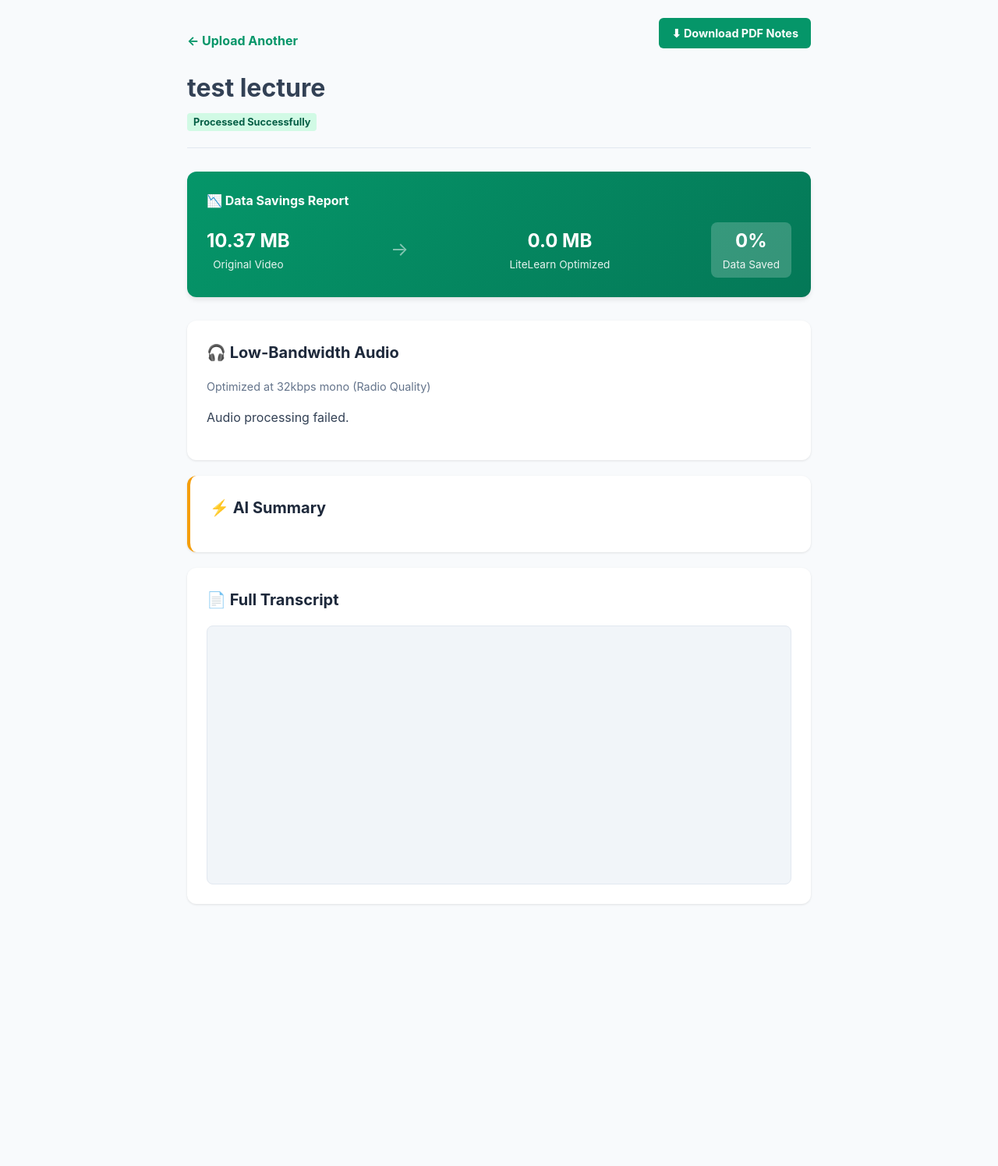
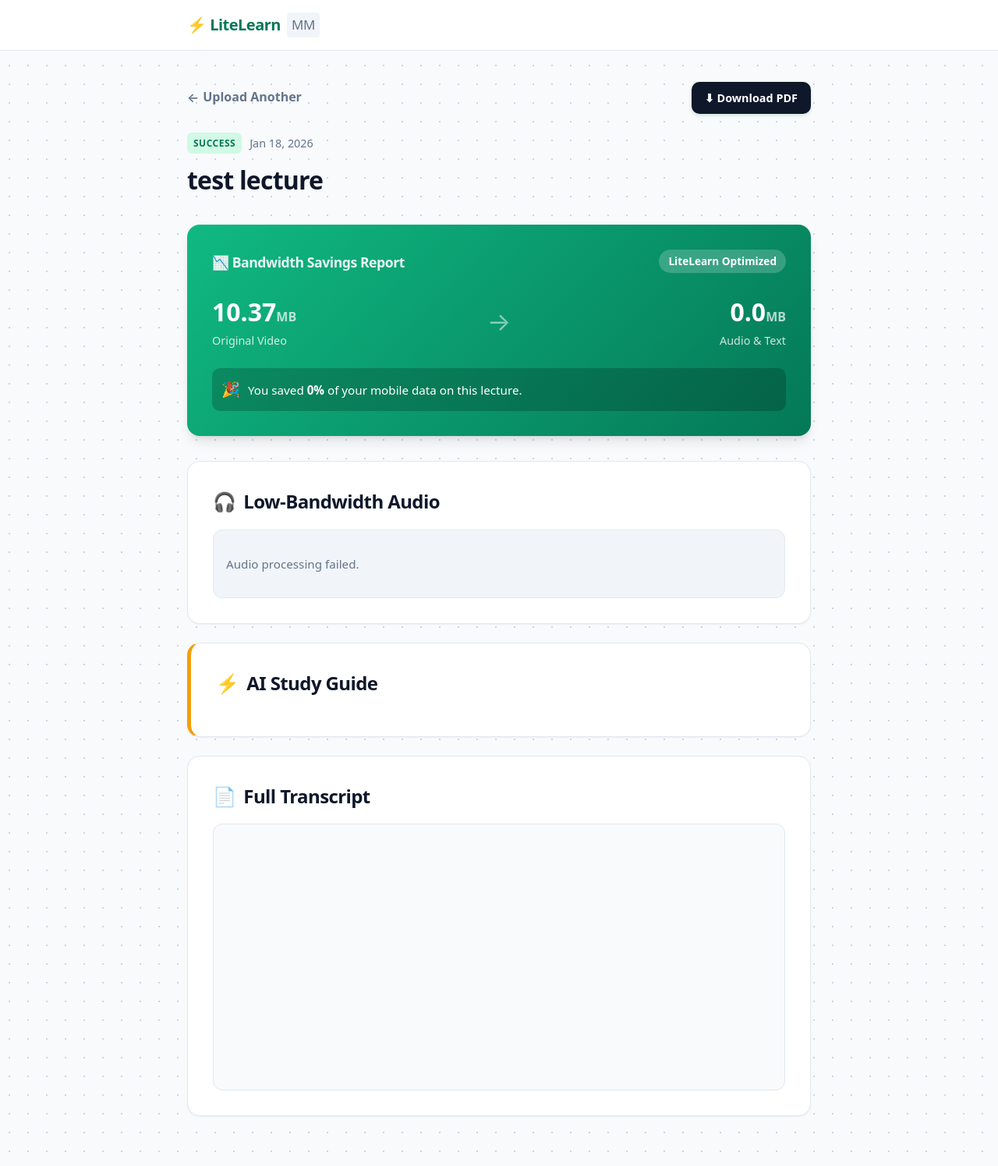
Before and after one commit to Kyaw-Min-lwin/Lite-Learn, a Django app: page /lecture/1/ in a window 1280 px wide. Shown: the whole page at 78% size. Before the commit the page ends 1160 px from the top, so only its background shows below. Run offline with Django 5.2, Linux system fonts and the light colour scheme; data comes from the database, SQL or seed files in the repository.

Commit message:
design update

```diff
--- a/core/templates/core/base.html
+++ b/core/templates/core/base.html
@@ -7,29 +7,55 @@
     <title>LiteLearn Myanmar</title>
     <style>
         :root {
-            --primary: #059669;
-            /* Emerald 600 */
+            /* Refined Palette - Emerald & Slate */
+            --primary: #10b981;
+            /* Brighter Emerald */
             --primary-dark: #047857;
+            /* Deep Green */
+            --primary-light: #d1fae5;
+            /* Soft Green */
+            --accent: #f59e0b;
+            /* Amber for Highlights */
+
             --bg: #f8fafc;
             --surface: #ffffff;
-            --text: #334155;
-            --text-light: #64748b;
+            --text-main: #0f172a;
+            /* Deep Navy/Black */
+            --text-muted: #64748b;
+            /* Slate Grey */
             --border: #e2e8f0;
+
+            --shadow-sm: 0 1px 2px 0 rgb(0 0 0 / 0.05);
+            --shadow-md: 0 4px 6px -1px rgb(0 0 0 / 0.1), 0 2px 4px -2px rgb(0 0 0 / 0.1);
+            --shadow-lg: 0 10px 15px -3px rgb(0 0 0 / 0.1), 0 4px 6px -4px rgb(0 0 0 / 0.1);
         }
 
         body {
-            font-family: system-ui, -apple-system, sans-serif;
+            font-family: system-ui, -apple-system, BlinkMacSystemFont, 'Segoe UI', Roboto, sans-serif;
             background-color: var(--bg);
-            color: var(--text);
+            /* CSS-Only Dot Pattern for texture - 0kb download */
+            background-image: radial-gradient(#cbd5e1 1px, transparent 1px);
+            background-size: 24px 24px;
+            color: var(--text-main);
             margin: 0;
             line-height: 1.6;
+            -webkit-font-smoothing: antialiased;
         }
 
-        /* Minimal Navbar */
+        /* Glassmorphism Navbar */
         nav {
-            background: var(--surface);
+            background: rgba(255, 255, 255, 0.9);
+            backdrop-filter: blur(10px);
             border-bottom: 1px solid var(--border);
-            padding: 12px 20px;
+            padding: 16px 20px;
+            position: sticky;
+            top: 0;
+            z-index: 100;
+        }
+
+        .nav-content {
+            max-width: 800px;
+            margin: 0 auto;
             display: flex;
             justify-content: space-between;
             align-items: center;
@@ -37,36 +63,66 @@
 
         .brand {
             font-weight: 800;
-            color: var(--primary);
+            color: var(--primary-dark);
             text-decoration: none;
-            font-size: 1.1rem;
+            font-size: 1.25rem;
             display: flex;
             align-items: center;
             gap: 8px;
+            letter-spacing: -0.5px;
+        }
+
+        .brand span {
+            color: var(--text-muted);
+            font-weight: 500;
+            font-size: 0.85em;
+            background: #f1f5f9;
+            padding: 2px 6px;
+            border-radius: 4px;
         }
 
         .container {
             max-width: 800px;
             margin: 0 auto;
-            padding: 30px 20px;
+            padding: 40px 20px;
         }
 
-        /* Unified Card Style */
+        /* Card Design System */
         .card {
             background: var(--surface);
             border: 1px solid var(--border);
-            border-radius: 12px;
-            padding: 24px;
-            box-shadow: 0 1px 3px rgba(0, 0, 0, 0.05);
+            border-radius: 16px;
+            padding: 32px;
+            box-shadow: var(--shadow-sm);
             margin-bottom: 24px;
+            transition: transform 0.2s ease, box-shadow 0.2s ease;
+        }
+
+        /* Subtle hover effect for interactivity */
+        .card:hover {
+            transform: translateY(-2px);
+            box-shadow: var(--shadow-md);
         }
 
         /* Typography */
         h1,
         h2,
         h3 {
-            color: #1e293b;
+            color: var(--text-main);
             margin-top: 0;
+            letter-spacing: -0.025em;
+            /* Tighter headings look more modern */
+        }
+
+        h1 {
+            font-size: 2rem;
+            font-weight: 800;
+        }
+
+        h2 {
+            font-size: 1.5rem;
+            font-weight: 700;
+            margin-bottom: 1rem;
         }
 
         .text-center {
@@ -74,159 +130,136 @@
         }
 
         .text-muted {
-            color: var(--text-light);
-            font-size: 0.9em;
+            color: var(--text-muted);
+            font-size: 0.95em;
         }
 
-        /* Buttons */
+        .text-sm {
+            font-size: 0.875rem;
+        }
+
+        /* Buttons - High Tactility */
         .btn {
             background: var(--primary);
             color: white;
-            border: none;
-            padding: 12px 20px;
-            border-radius: 8px;
+            border: 1px solid transparent;
+            padding: 12px 24px;
+            border-radius: 10px;
             font-weight: 600;
             cursor: pointer;
             width: 100%;
-            transition: background 0.2s;
+            transition: all 0.2s;
             text-decoration: none;
             display: inline-block;
             text-align: center;
             box-sizing: border-box;
+            font-size: 1rem;
+            box-shadow: 0 2px 4px rgba(5, 150, 105, 0.2);
         }
 
         .btn:hover {
             background: var(--primary-dark);
+            transform: translateY(-1px);
+            box-shadow: 0 4px 6px rgba(5, 150, 105, 0.3);
+        }
+
+        .btn:active {
+            transform: translateY(0);
         }
 
         .btn-outline {
-            background: transparent;
+            background: white;
             border: 2px solid var(--border);
-            color: var(--text);
+            color: var(--text-muted);
+            box-shadow: none;
         }
 
-        /* Form inputs */
+        .btn-outline:hover {
+            border-color: var(--primary);
+            color: var(--primary-dark);
+            background: var(--primary-light);
+        }
+
+        .btn-outline.active {
+            background: var(--primary-light);
+            border-color: var(--primary);
+            color: var(--primary-dark);
+        }
+
+        /* Form Controls */
         input[type="text"],
         input[type="url"],
         input[type="file"] {
             width: 100%;
-            padding: 12px;
-            border: 1px solid var(--border);
-            border-radius: 8px;
+            padding: 14px;
+            border: 2px solid var(--border);
+            border-radius: 10px;
             margin-bottom: 15px;
             box-sizing: border-box;
             font-size: 1rem;
+            transition: border-color 0.2s;
+            outline: none;
         }
 
-        /* --- LECTURE DETAIL STYLES --- */
-
-        /* 1. The Impact Card (Green Gradient) */
-        .impact-card {
-            background: linear-gradient(135deg, var(--primary) 0%, var(--primary-dark) 100%);
-            color: white;
-            padding: 24px;
-            border-radius: 12px;
-            margin-bottom: 24px;
-            box-shadow: 0 4px 6px -1px rgba(0, 0, 0, 0.1);
+        input:focus {
+            border-color: var(--primary);
+            background: #fff;
         }
 
-        .impact-grid {
+        /* Utility Helpers */
+        .flex-row {
             display: flex;
-            justify-content: space-between;
-            align-items: center;
-            margin-top: 16px;
-            text-align: center;
+            gap: 12px;
         }
 
-        .stat-val {
-            font-size: 1.5rem;
-            font-weight: 800;
-            line-height: 1.2;
-        }
-
-        .stat-label {
-            font-size: 0.85rem;
-            opacity: 0.9;
-        }
-
-        .arrow {
-            font-size: 1.5rem;
-            opacity: 0.5;
-            color: white;
-        }
-
-        /* 2. Transcript Box */
-        .transcript-box {
-            background: #f1f5f9;
-            padding: 16px;
-            border-radius: 8px;
-            border: 1px solid var(--border);
-            max-height: 400px;
-            overflow-y: auto;
-            white-space: pre-wrap;
-            /* Preserves formatting */
-            font-size: 0.95rem;
-            line-height: 1.7;
-        }
-
-        /* 3. Audio Player */
-        audio {
-            width: 100%;
-            height: 45px;
-            margin-top: 10px;
-            border-radius: 8px;
-        }
-
-        /* 4. Section Headers */
-        .section-header {
-            display: flex;
-            align-items: center;
-            gap: 10px;
-            border-bottom: 2px solid var(--bg);
-            padding-bottom: 10px;
-            margin-bottom: 15px;
-        }
-
-        /* Tags */
-        .tag {
-            display: inline-block;
-            background: #d1fae5;
-            color: var(--primary-dark);
-            font-size: 0.75rem;
-            font-weight: 700;
-            padding: 4px 8px;
-            border-radius: 4px;
-            vertical-align: middle;
-            margin-left: 8px;
-        }
-
-        /* Loader */
-        .loader {
-            display: none;
-            text-align: center;
-            padding: 40px;
-            color: var(--primary);
-            font-weight: bold;
-        }
-
-        /* Utility */
         .hidden {
             display: none;
         }
 
-        .flex-row {
-            display: flex;
-            gap: 10px;
+        /* Markdown / AI Summary Styling */
+        .ai-content {
+            font-size: 1.05rem;
+            color: var(--text-main);
+        }
+
+        .ai-content strong {
+            color: var(--primary-dark);
+            font-weight: 700;
+        }
+
+        .ai-content ul {
+            padding-left: 1.5rem;
+            color: var(--text-muted);
+        }
+
+        .ai-content li {
+            margin-bottom: 0.5rem;
+        }
+
+        /* Custom Scrollbar for Transcript */
+        .custom-scroll::-webkit-scrollbar {
+            width: 8px;
+        }
+
+        .custom-scroll::-webkit-scrollbar-track {
+            background: #f1f5f9;
+        }
+
+        .custom-scroll::-webkit-scrollbar-thumb {
+            background-color: #cbd5e1;
+            border-radius: 4px;
         }
     </style>
 </head>
 
 <body>
     <nav>
-        <a href="/" class="brand">
-            <span style="font-size:1.4em;">⚡</span> LiteLearn <span
-                style="font-weight:normal; color:#94a3b8; font-size:0.8em; margin-left:5px;">MM</span>
-        </a>
+        <div class="nav-content">
+            <a href="/" class="brand">
+                ⚡ LiteLearn <span>MM</span>
+                </a>
+            <!-- Optional: Add user profile icon here later -->
+            </div>
     </nav>
 
     <div class="container">
--- a/core/templates/core/lecture_detail.html
+++ b/core/templates/core/lecture_detail.html
@@ -1,213 +1,107 @@
-<!DOCTYPE html>
-<html lang="en">
+{% extends 'core/base.html' %}
 
-<head>
-    <meta charset="UTF-8">
-    <meta name="viewport" content="width=device-width, initial-scale=1.0">
-    <title>{{ lecture.title }} | LiteLearn</title>
-    <style>
-        :root {
-            --primary: #059669;
-            /* Emerald Green */
-            --bg: #f8fafc;
-            --card: #ffffff;
-            --text: #334155;
-        }
+{% block content %}
 
-        body {
-            font-family: -apple-system, BlinkMacSystemFont, "Segoe UI", Roboto, sans-serif;
-            background-color: var(--bg);
-            color: var(--text);
-            margin: 0;
-            padding: 20px;
-            line-height: 1.6;
-        }
+<!-- Header Navigation -->
+<div style="display: flex; justify-content: space-between; align-items: center; margin-bottom: 24px;">
+    <a href="/upload/"
+        style="color: var(--text-muted); text-decoration: none; font-weight: 600; display: flex; align-items: center; gap: 5px;">
+        ← <span style="border-bottom: 2px solid transparent;">Upload Another</span>
+    </a>
 
-        .container {
-            max-width: 800px;
-            margin: 0 auto;
-        }
-
-        /* Header */
-        .header {
-            margin-bottom: 30px;
-            border-bottom: 1px solid #e2e8f0;
-            padding-bottom: 20px;
-        }
-
-        .tag {
-            background: #d1fae5;
-            color: #065f46;
-            padding: 4px 8px;
-            border-radius: 4px;
-            font-size: 0.8em;
-            font-weight: bold;
-        }
-
-        /* The Impact Card - Judges love this */
-        .impact-card {
-            background: linear-gradient(135deg, #059669 0%, #047857 100%);
-            color: white;
-            padding: 25px;
-            border-radius: 12px;
-            margin-bottom: 30px;
-            box-shadow: 0 4px 6px -1px rgba(0, 0, 0, 0.1);
-        }
-
-        .impact-grid {
-            display: flex;
-            justify-content: space-between;
-            align-items: center;
-            margin-top: 15px;
-        }
-
-        .stat-item {
-            text-align: center;
-        }
-
-        .stat-val {
-            font-size: 1.5em;
-            font-weight: bold;
-        }
-
-        .stat-label {
-            font-size: 0.85em;
-            opacity: 0.9;
-        }
-
-        .arrow {
-            font-size: 1.5em;
-            opacity: 0.5;
-        }
-
-        /* Sections */
-        .section-card {
-            background: var(--card);
-            padding: 25px;
-            border-radius: 12px;
-            box-shadow: 0 1px 3px rgba(0, 0, 0, 0.1);
-            margin-bottom: 20px;
-        }
-
-        h2 {
-            margin-top: 0;
-            color: #1e293b;
-            font-size: 1.25em;
-            display: flex;
-            align-items: center;
-            gap: 10px;
-        }
-
-        /* Audio Player */
-        audio {
-            width: 100%;
-            height: 40px;
-            margin-top: 10px;
-        }
-
-        /* Transcript */
-        .transcript-box {
-            height: 300px;
-            overflow-y: auto;
-            background: #f1f5f9;
-            padding: 15px;
-            border-radius: 8px;
-            font-size: 0.95em;
-            white-space: pre-wrap;
-            border: 1px solid #e2e8f0;
-        }
-
-        .btn-back {
-            display: inline-block;
-            margin-top: 20px;
-            color: var(--primary);
-            text-decoration: none;
-            font-weight: bold;
-        }
-
-        .ai-summary-content {
-            font-size: 1.05em;
-            color: #334155;
-        }
-
-        .ai-summary-content strong {
-            color: #b45309;
-            /* Matches your amber border color */
-            font-weight: 700;
-        }
-
-        .ai-summary-content ul {
-            margin-top: 10px;
-            margin-bottom: 20px;
-            padding-left: 20px;
-        }
-
-        .ai-summary-content li {
-            margin-bottom: 8px;
-            /* Spacing between bullet points */
-        }
-    </style>
-</head>
-
-<body>
-    <div class="container">
-        <div class="header">
-            <div style="display: flex; justify-content: space-between; align-items: center;">
-                <a href="/upload/" class="btn-back">← Upload Another</a>
-                <a href="{% url 'download_pdf' lecture.pk %}"
-                    style="background: #059669; color: white; text-decoration: none; padding: 8px 16px; border-radius: 6px; font-weight: bold; font-size: 0.9em;">
-                    ⬇ Download PDF Notes
+    <a href="{% url 'download_pdf' lecture.pk %}" class="btn"
+        style="width: auto; padding: 8px 16px; font-size: 0.9em; background: var(--text-main);">
+        ⬇ Download PDF
     </a>
     </div>
-            <h1 style="margin-bottom: 5px;">{{ lecture.title }}</h1>
-            <span class="tag">Processed Successfully</span>
+
+<!-- Title Section -->
+<div style="margin-bottom: 32px;">
+    <div style="display: flex; gap: 10px; align-items: center; margin-bottom: 8px;">
+        <span
+            style="background: var(--primary-light); color: var(--primary-dark); font-size: 0.75rem; font-weight: 700; padding: 4px 8px; border-radius: 6px; text-transform: uppercase; letter-spacing: 0.5px;">
+            Success
+        </span>
+        <span style="color: var(--text-muted); font-size: 0.9em;">{{ lecture.created_at|date:"M d, Y" }}</span>
+    </div>
+    <h1 style="margin-bottom: 0;">{{ lecture.title }}</h1>
 </div>
 
-        <!-- The "Money Shot" for the Judges -->
-        <div class="impact-card">
-            <div style="font-weight: bold; margin-bottom: 10px;">📉 Data Savings Report</div>
-            <div class="impact-grid">
-                <div class="stat-item">
-                    <div class="stat-val">{{ lecture.original_size_mb }} MB</div>
-                    <div class="stat-label">Original Video</div>
-                </div>
-                <div class="arrow">→</div>
-                <div class="stat-item">
-                    <div class="stat-val">{{ lecture.new_size_mb }} MB</div>
-                    <div class="stat-label">LiteLearn Optimized</div>
-                </div>
-                <div class="stat-item" style="background: rgba(255,255,255,0.2); padding: 5px 15px; border-radius: 8px;">
-                    <div class="stat-val">{{ lecture.data_saved_percentage }}%</div>
-                    <div class="stat-label">Data Saved</div>
-                </div>
+<!-- The "Money Shot" Impact Card - Modern Grid Layout -->
+<div
+    style="background: linear-gradient(135deg, var(--primary) 0%, var(--primary-dark) 100%); border-radius: 16px; padding: 32px; color: white; margin-bottom: 32px; box-shadow: var(--shadow-lg);">
+    <div style="display: flex; justify-content: space-between; align-items: flex-end; margin-bottom: 24px;">
+        <h3 style="color: white; margin: 0; opacity: 0.9; font-size: 1.1em;">📉 Bandwidth Savings Report</h3>
+        <div
+            style="background: rgba(255,255,255,0.2); backdrop-filter: blur(5px); padding: 4px 12px; border-radius: 20px; font-size: 0.85em; font-weight: 600;">
+            LiteLearn Optimized
         </div>
     </div>
 
-        <div class="section-card">
-            <h2>🎧 Low-Bandwidth Audio</h2>
-            <p style="font-size: 0.9em; color: #64748b;">Optimized at 32kbps mono (Radio Quality)</p>
+    <div style="display: grid; grid-template-columns: 1fr auto 1fr; gap: 20px; align-items: center; text-align: center;">
+        <!-- Original -->
+        <div style="text-align: left;">
+            <div style="font-size: 2em; font-weight: 800;">{{ lecture.original_size_mb }}<span
+                    style="font-size: 0.5em; opacity: 0.7;">MB</span></div>
+            <div style="font-size: 0.9em; opacity: 0.8;">Original Video</div>
+        </div>
+
+        <!-- Arrow Visual -->
+        <div style="opacity: 0.5; font-size: 2em;">→</div>
+
+        <!-- New Size -->
+        <div style="text-align: right;">
+            <div style="font-size: 2em; font-weight: 800; color: #fff;">{{ lecture.new_size_mb }}<span
+                    style="font-size: 0.5em; opacity: 0.7;">MB</span></div>
+            <div style="font-size: 0.9em; opacity: 0.8;">Audio & Text</div>
+        </div>
+    </div>
+
+    <div
+        style="margin-top: 24px; background: rgba(0,0,0,0.2); border-radius: 10px; padding: 12px; display: flex; align-items: center; gap: 10px;">
+        <span style="font-size: 1.2em;">🎉</span>
+        <span style="font-size: 0.95em;">You saved <strong>{{ lecture.data_saved_percentage }}%</strong> of your mobile
+            data on this lecture.</span>
+    </div>
+    </div>
+
+<div class="card">
+    <h2 style="display: flex; align-items: center; gap: 10px;">
+        <span>🎧</span> Low-Bandwidth Audio
+    </h2>
+    <div style="background: #f1f5f9; padding: 16px; border-radius: 12px; border: 1px solid var(--border);">
         {% if lecture.processed_audio %}
-            <audio controls>
+        <audio controls style="width: 100%; height: 40px;">
             <source src="{{ lecture.processed_audio.url }}" type="audio/mpeg">
             Your browser does not support the audio element.
         </audio>
+        <div style="margin-top: 8px; font-size: 0.85em; color: var(--text-muted); text-align: right;">
+            Format: MP3 Mono • 32kbps
+        </div>
         {% else %}
-            <p>Audio processing failed.</p>
+        <p class="text-muted">Audio processing failed.</p>
         {% endif %}
         </div>
-
-        <div class="section-card" style="border-left: 4px solid #f59e0b;">
-            <h2>⚡ AI Summary</h2>
-            <p>{{ lecture.summary | safe }}</p>
 </div>
 
-        <div class="section-card">
-            <h2>📄 Full Transcript</h2>
-            <div class="transcript-box">
+<div class="card" style="border-left: 5px solid var(--accent);">
+    <h2 style="display: flex; align-items: center; gap: 10px;">
+        <span>⚡</span> AI Study Guide
+    </h2>
+    <div class="ai-content">
+        <!-- The SAFE filter is crucial here for your markdown -->
+        {{ lecture.summary | safe }}
+    </div>
+</div>
+
+<div class="card">
+    <h2 style="display: flex; align-items: center; gap: 10px;">
+        <span>📄</span> Full Transcript
+    </h2>
+    <div class="custom-scroll"
+        style="background: #f8fafc; padding: 20px; border-radius: 12px; border: 1px solid var(--border); height: 300px; overflow-y: auto; font-family: 'Courier New', monospace; font-size: 0.9em; color: var(--text-muted); line-height: 1.8;">
         {{ lecture.transcript }}
     </div>
 </div>
-    </div>
-</body>
 
-</html>
+{% endblock %}
```
Also changed, not shown: core/templates/core/upload.html (+72 -64 lines). Lines whose indentation alone changed are shown as unchanged.
